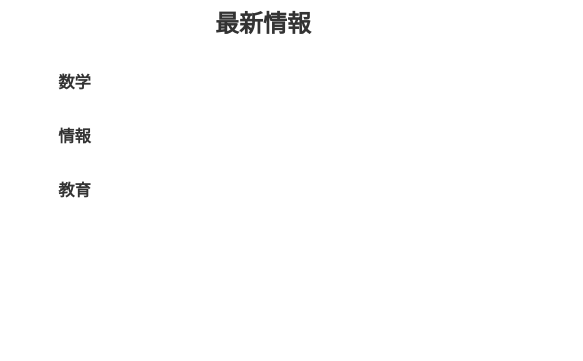
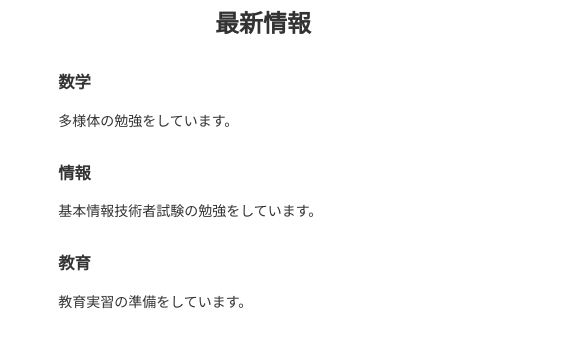
Before and after one commit to kenshigithub/kenshi_website, a plain HTML site: page index.html in a window 1280 px wide. Shown: the part 201-562 px from the top of the page, 697-1280 px from the left. Drawn offline with Linux system fonts and the light colour scheme.

Commit message:
Update index.html

```diff
--- a/index.html
+++ b/index.html
@@ -42,15 +42,15 @@
             <div class="news-list">
                 <div class="news-list-content">
                     <div class="news-list-title"><h3>数学<h3></div>
-                    <div class="news-list-description"></div>
+                    <div class="news-list-description"><p>多様体の勉強をしています。</p></div>
                 </div>
                 <div class="news-list-content">
                     <div class="news-list-title"><h3>情報</h3></div>
-                    <div class="news-list-description"></div>
+                    <div class="news-list-description"><p>基本情報技術者試験の勉強をしています。</p></div>
                 </div>
                 <div class="news-list-content">
                     <div class="news-list-title"><h3>教育</h3></div>
-                    <div class="news-list-description"></div>
+                    <div class="news-list-description"><p>教育実習の準備をしています。</p></div>
                 </div>
             </div>
         </div>
```
